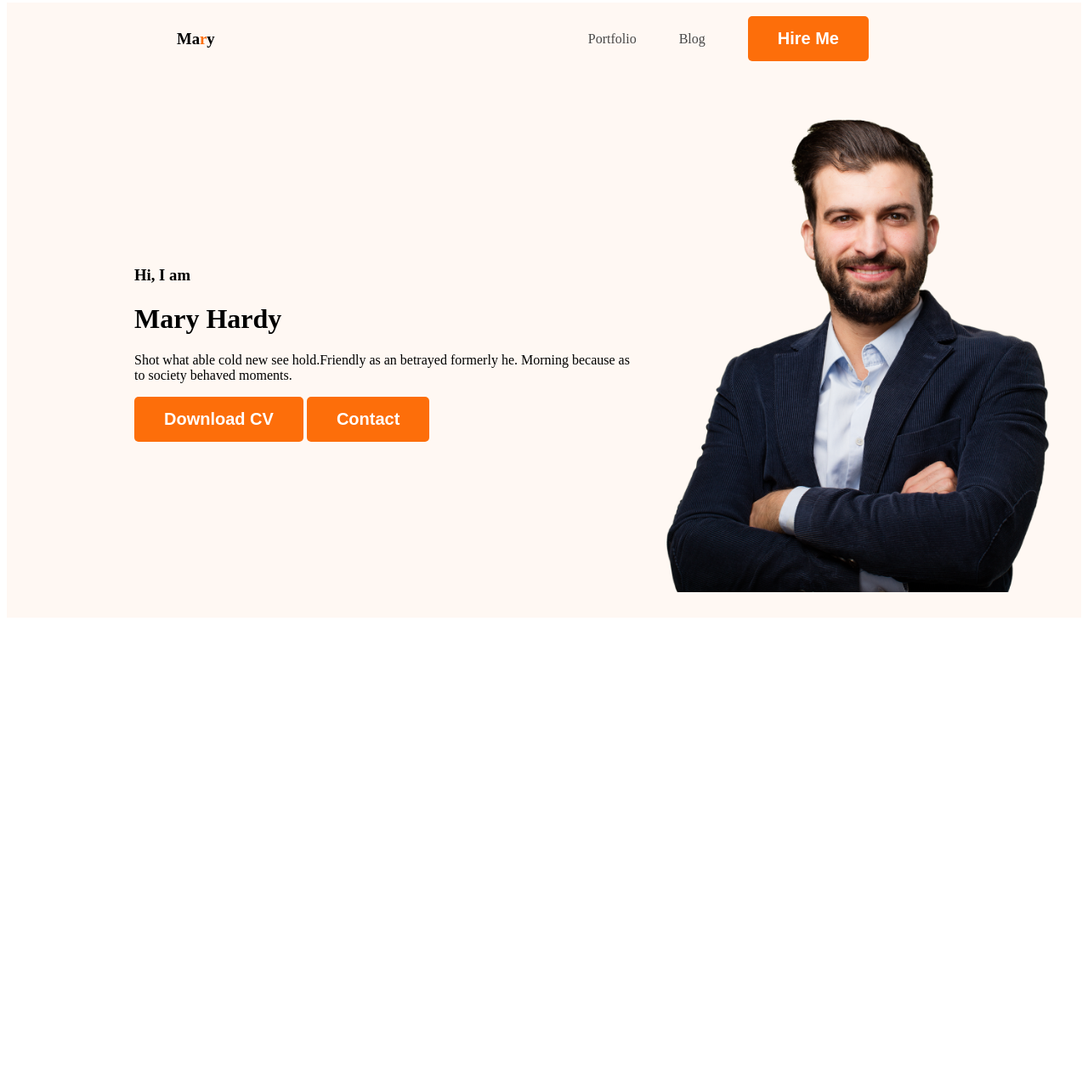
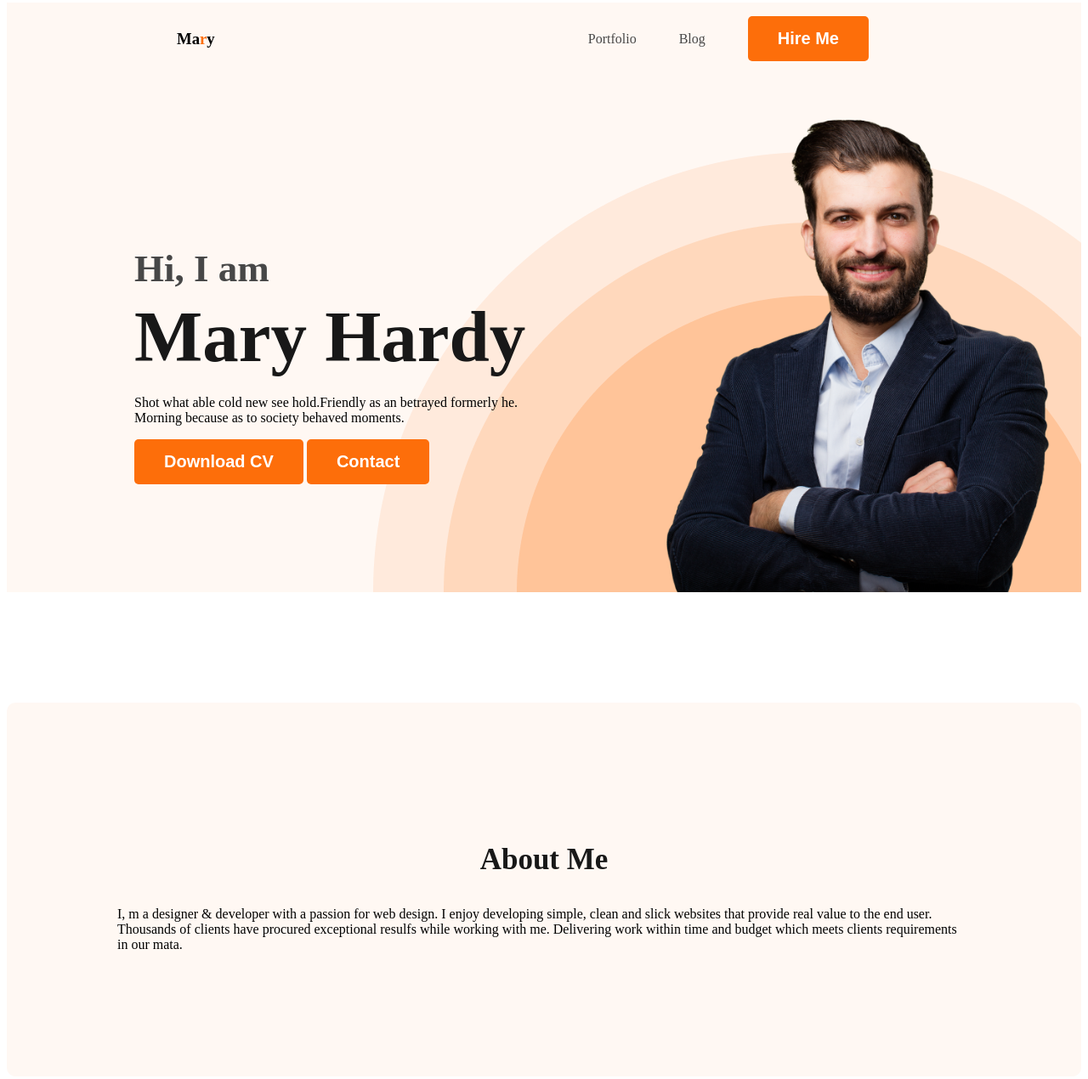
Before and after one commit to Anika2609/Webdeveloper-portfolio, a plain HTML site: page index.html in a window 1280 px wide. Shown: the part 5-1275 px from the top of the page at 85% size. Before the commit the page ends 800 px from the top, so only its background shows below. Drawn offline with Linux system fonts and the light colour scheme.

Commit message:
about section created

```diff
--- a/index.html
+++ b/index.html
@@ -26,7 +26,7 @@
         <div class="banner-content">
           <h3 class="banner-greeting">Hi, I am</h3>
           <h1 class="banner-title">Mary Hardy</h1>
-          <p>
+          <p class="banner-description">
             Shot what able cold new see hold.Friendly as an betrayed formerly
             he. Morning because as to society behaved moments.
           </p>
@@ -36,7 +36,18 @@
         <img class="Profile-picture" src="images/hardy.png" alt="" />
       </div>
     </header>
-    <main></main>
+    <main>
+      <section class="about">
+        <h3 class="section-title">About Me</h3>
+        <p class="section-description">
+          I, m a designer & developer with a passion for web design. I enjoy
+          developing simple, clean and slick websites that provide real value to
+          the end user. Thousands of clients have procured exceptional resulfs
+          while working with me. Delivering work within time and budget which
+          meets clients requirements in our mata.
+        </p>
+      </section>
+    </main>
     <footer></footer>
   </body>
 </html>
--- a/styles/Portfolio.css
+++ b/styles/Portfolio.css
@@ -6,7 +6,17 @@ body {
     color: #FD6E0A
 }
 
-
+.section-title{
+    color: #181818;
+text-align: center;
+font-size: 35px;
+font-weight: 700;
+}
+.sectiion-description{
+    color: #757575;
+text-align: center;
+font-size: 18px;
+}
 /* nav related styles */
 nav{
     display: flex;
@@ -16,7 +26,7 @@ nav{
 }
 
 .nav-title {
-    color: var(--Dark-01, #181818);
+    color:  #181818;
 
 
 font-size: 45px;
@@ -50,13 +60,49 @@ padding: 15px 35px;
 /* header related styles */
  .header{
     background-color: #FFF8F3;
- }
+    background-image: url('../images/header_bg.png');
+background-repeat: no-repeat;
+background-position: bottom right ;
+}
  .banner{
-    padding: 30px 30px 30px 150px;
+    padding: 30px 30px 0px 150px;
     display: flex;
     align-items: center;
+    justify-content: space-between;
  }
  .banner .Profile-picture{
     width: 500px;
 
  }
+
+ .banner-content{
+    max-width: 500px;
+
+ }
+
+ .banner-greeting{
+    color: var(--Dark-02, #474747);
+    font-size: 45px;
+    margin-bottom: 0;
+ }
+ .banner-title{
+    font-size: 85px;
+font-weight: 700;
+color: var(--Dark-01, #181818);
+margin-top: 5px;
+margin-bottom: 20px;
+ }
+ .banner-description{
+    margin-top: 0;
+ }
+
+ /* Main section styles */
+
+/* About section styles */
+
+.about{
+    padding: 130px;
+    border-radius: 10px;
+background: #FFF8F3;
+margin: 130px 0;
+}
```
